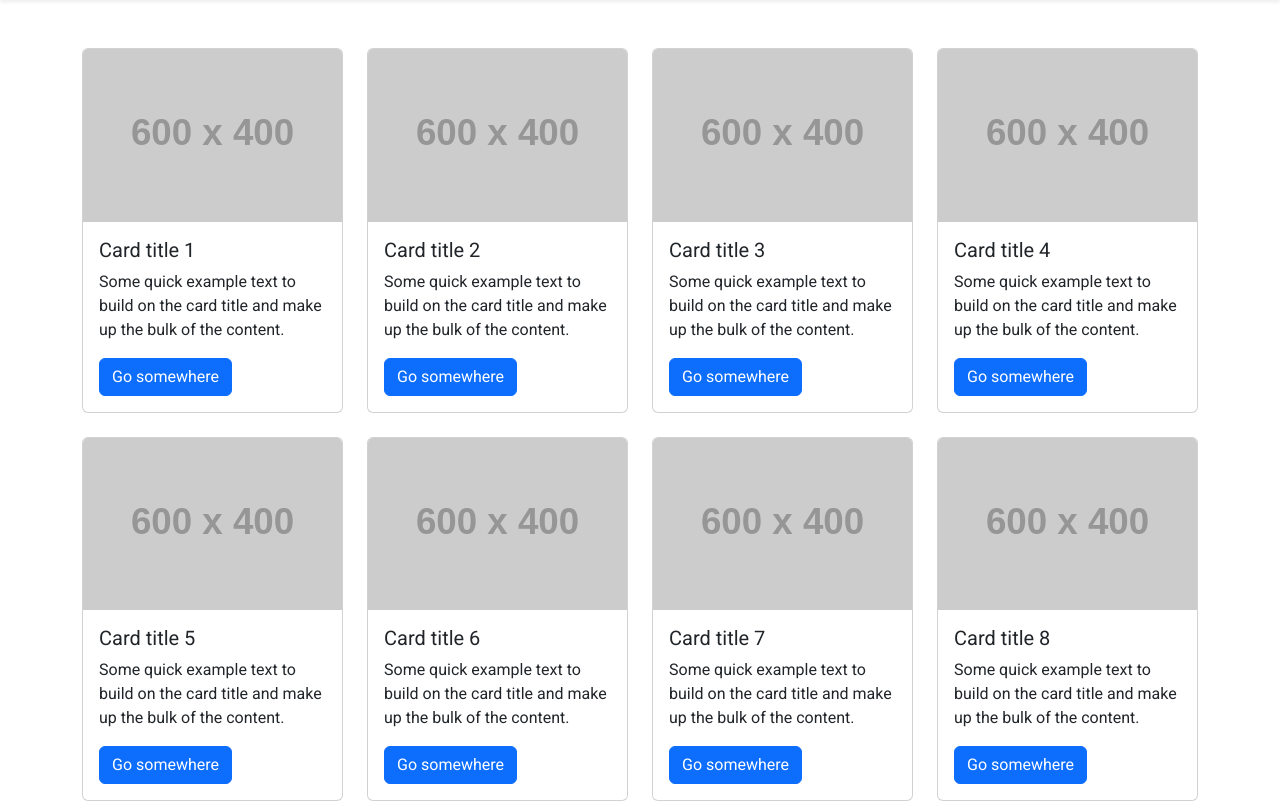
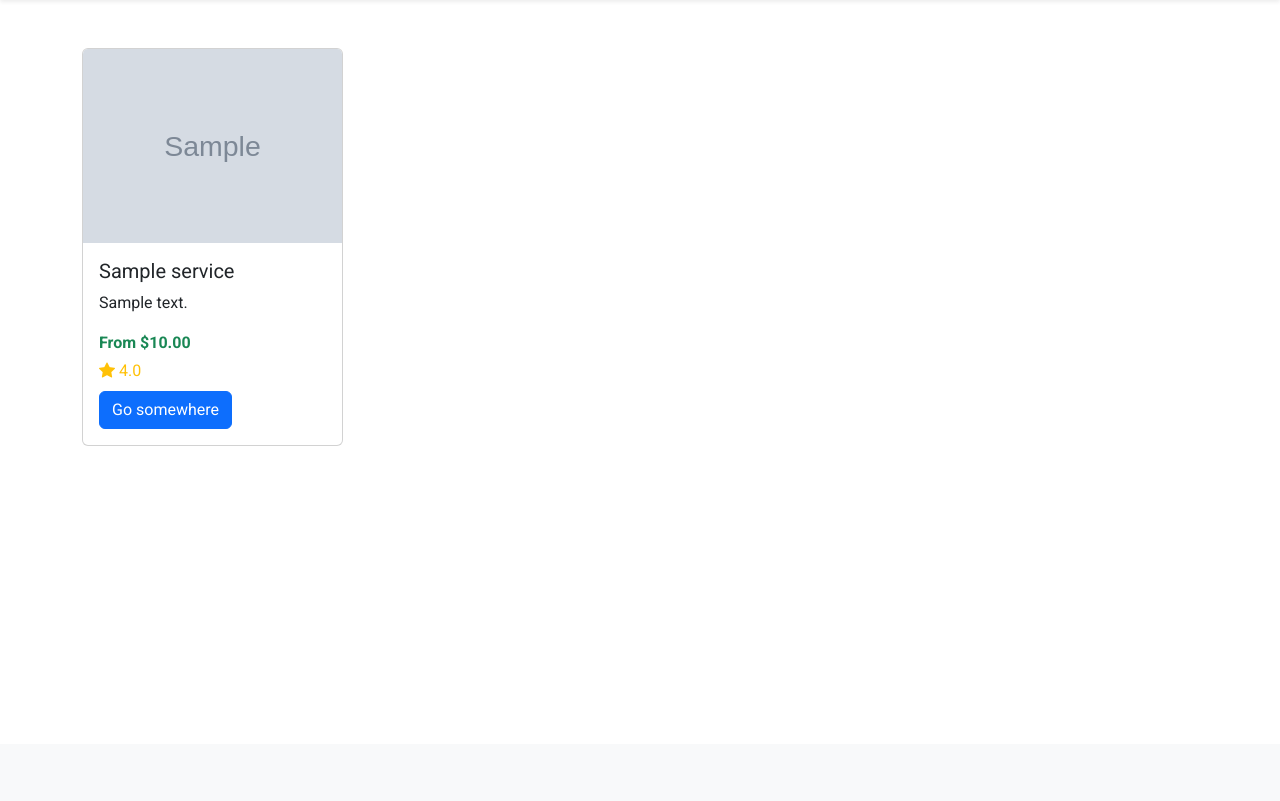
Before and after one commit to ME-Massine/FreelanceHub, a Django app: page /client/client/ in a window 1280 px wide. Shown: the part 56-857 px from the top of the page. After the commit the page ends 502 px from the top, so only its background shows below. Run offline with Django 5.2, Linux system fonts and the light colour scheme; tables that the repository leaves empty hold one stand-in row (values such as "Sample post"); grey boxes marked "Sample" are stand-in pictures; grey boxes labelled with a size stand in for pictures from a placeholder-image service; some libraries are stand-ins or nearby versions.

Commit message:
added offers of the freelancers in the client page

```diff
--- a/ProjetPython/settings.py
+++ b/ProjetPython/settings.py
@@ -11,6 +11,7 @@ https://docs.djangoproject.com/en/5.2/ref/settings/
 """
 
 from pathlib import Path
+import os
 
 # Build paths inside the project like this: BASE_DIR / 'subdir'.
 BASE_DIR = Path(__file__).resolve().parent.parent
--- a/client/templates/client/clientPage.html
+++ b/client/templates/client/clientPage.html
@@ -6,14 +6,21 @@
 
 {% block content %}
     <div class="container mt-5">
-    <div class="row g-4 ">
-        {% for i in card %}
+        <div class="row g-4">
+            {% for i in freelancer %}
                 <div class="col-12 col-sm-6 col-md-4 col-lg-3">
                     <div class="card h-100">
-                    <img src="https://placehold.co/600x400" class="card-img-top" alt="...">
+                        <img src="{{ i.image_url }}" class="card-img-top" alt="...">
                         <div class="card-body">
-                        <h5 class="card-title">Card title {{ i }}</h5>
-                        <p class="card-text">Some quick example text to build on the card title and make up the bulk of the content.</p>
+                            <h5 class="card-title">{{ i.title }}</h5>
+                            <p class="card-text">{{ i.description }}</p>
+
+                            <p class="fw-bold text-success mb-1">From ${{ i.price }}</p>
+
+                            <p class="text-warning mb-2">
+                                <i class="bi bi-star-fill"></i> {{ i.rate }}
+                            </p>
+
                             <a href="#" class="btn btn-primary">Go somewhere</a>
                         </div>
                     </div>
--- a/client/views.py
+++ b/client/views.py
@@ -4,6 +4,7 @@ from django.shortcuts import render, redirect
 from django.contrib.auth import login, authenticate, logout
 from django.contrib import messages
 from client.forms import SignupForm
+from freelancer.models import *
 from django.contrib.auth.decorators import login_required
 
 
@@ -68,8 +69,8 @@ def settings(request):
     return render(request, 'client/settings.html')
 
 def clientpage(request):
-    card=range(1,9)
-    return render(request, 'client/clientPage.html',{'card':card})
+    freelancer=Service.objects.all()
+    return render(request, 'client/clientPage.html',{'freelancer':freelancer})
 
 def profile(request):
     return render(request, 'client/profile.html')
```
Lines whose indentation alone changed are shown as unchanged.
